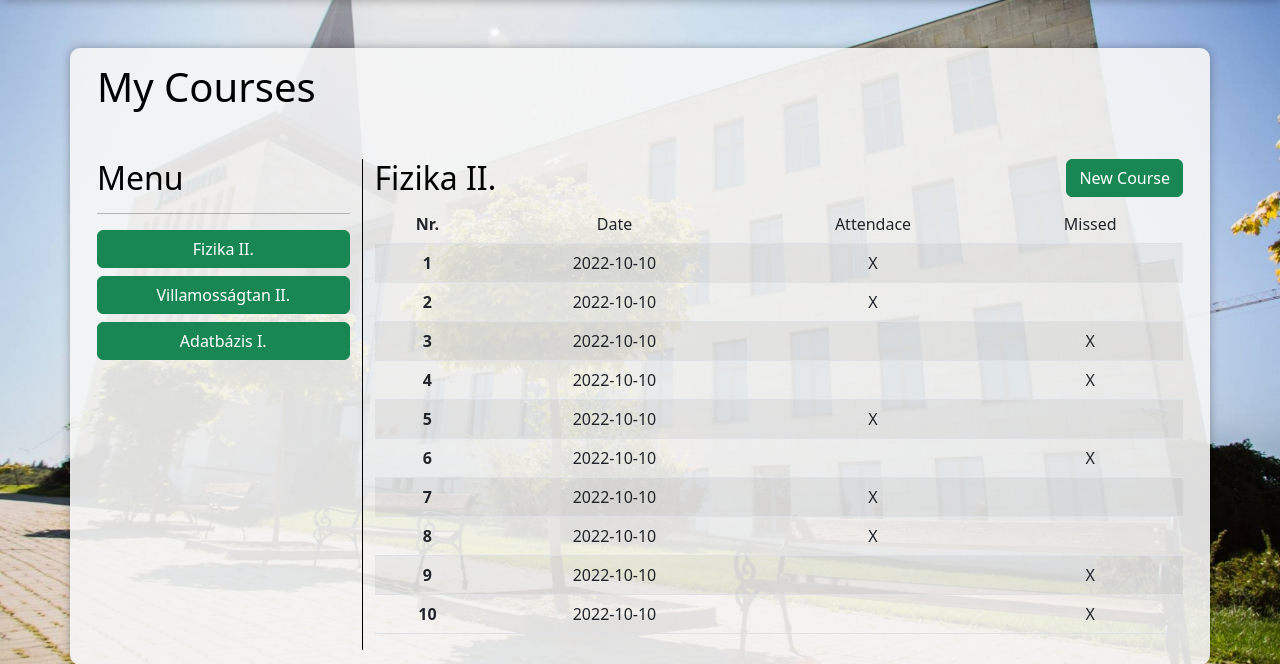
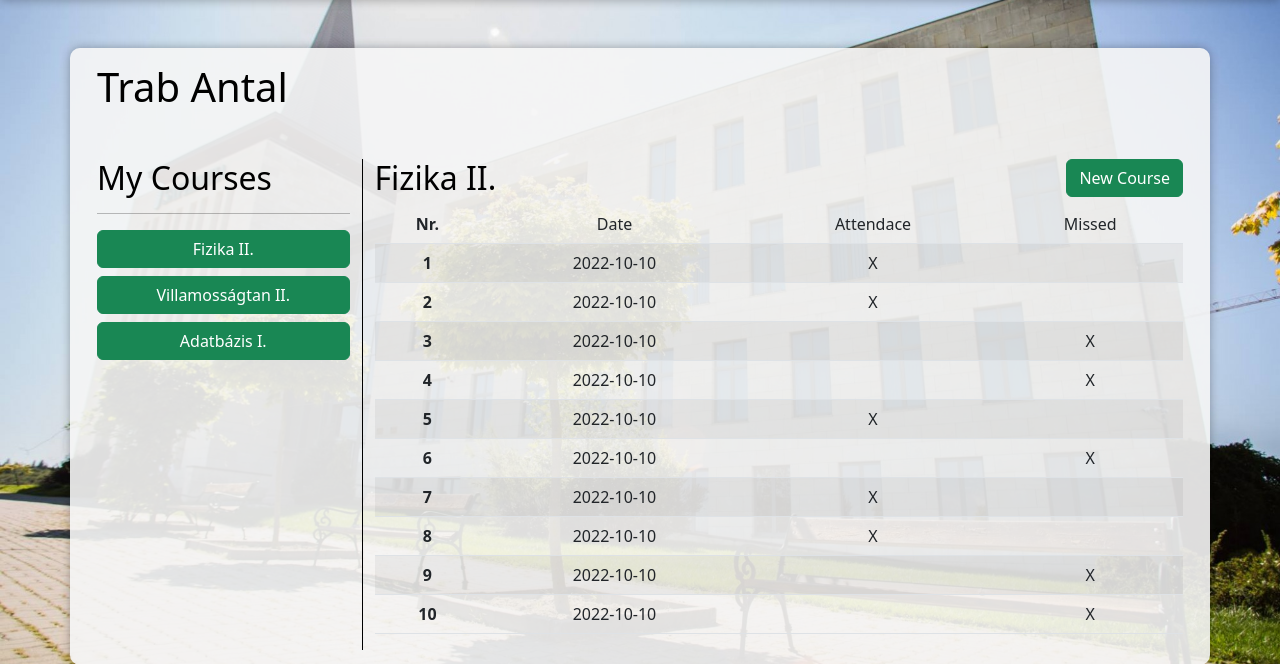
Before and after one commit to Csalex01/AttendanceManager, a Flask app: page /courses in a window 1280 px wide. Shown: the part 76-740 px from the top of the page. Run offline with Flask 2, Linux system fonts and the light colour scheme; the visitor is signed in with stand-in values (Sample User, id 1); data comes from the database, SQL or seed files in the repository; some libraries are stand-ins or nearby versions.

Commit message:
Courses update

```diff
--- a/src/AttendanceManager/templates/student/courses.html
+++ b/src/AttendanceManager/templates/student/courses.html
@@ -6,10 +6,10 @@
 
 <div class="row panel mt-5">
 
-  <h1 class="mb-5">My Courses</h1>
+  <h1 class="mb-5">Trab Antal</h1>
 
   <div class="col-3 menu">
-    <h2>Menu</h2>
+    <h2>My Courses</h2>
 
     <hr>
 
--- a/src/AttendanceManager/templates/teacher/courses.html
+++ b/src/AttendanceManager/templates/teacher/courses.html
@@ -4,13 +4,12 @@
 
 {% block content %}
 
-<h1>Courses Teacher</h1>
 <div class="row panel mt-5">
 
-    <h1 class="mb-5">My Courses</h1>
+    <h1 class="mb-5">Dr. Kutasi Dénes-Nimród</h1>
 
     <div class="col-3 menu">
-      <h2>Menu</h2>
+      <h3>My Courses</h3>
 
       <hr>
 
```
